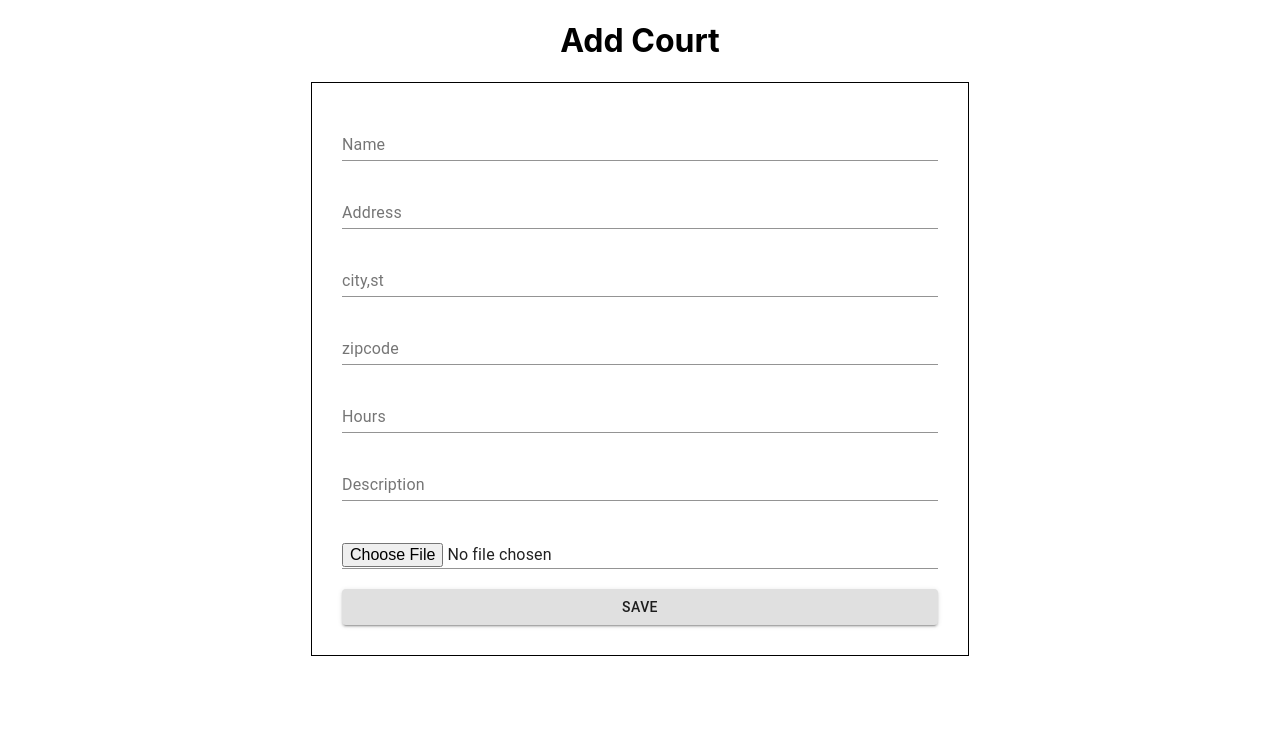
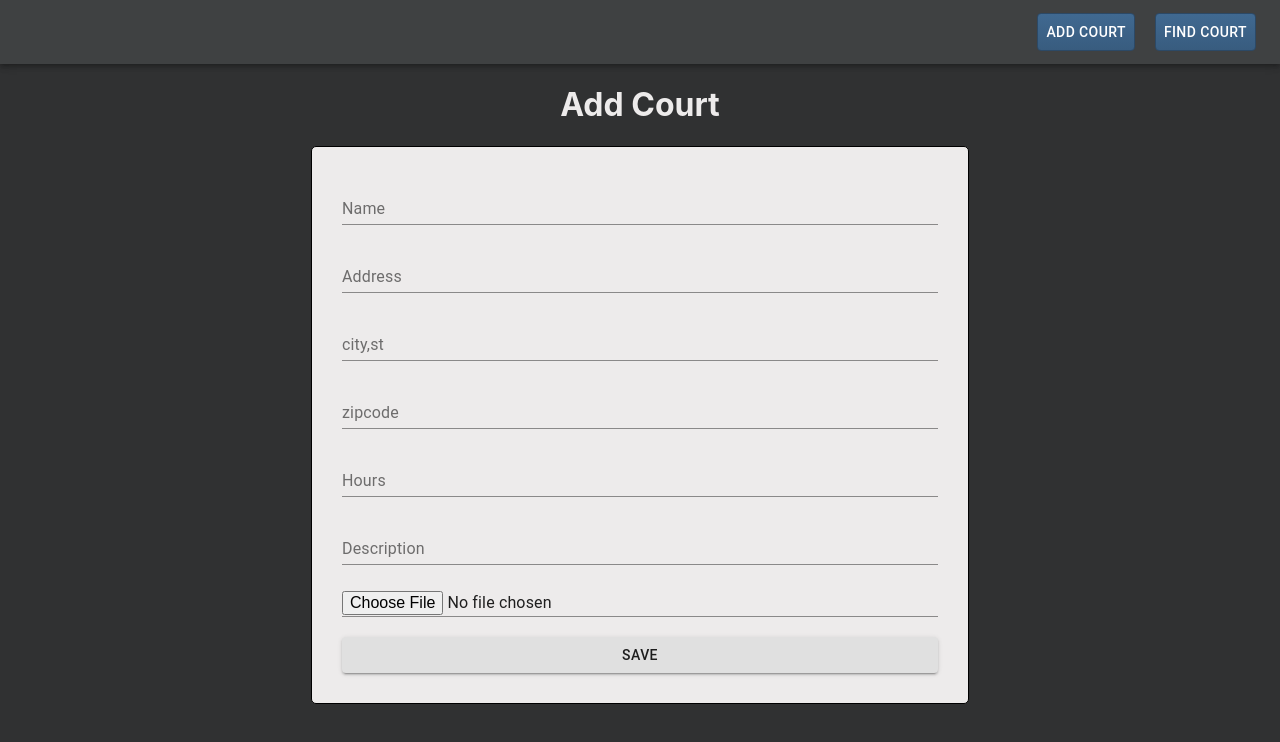
Before and after one commit to RyanC12/myCourts, a React (Create React App) app: page /add in a window 1280 px wide. Shown: the top 742 px of the page. Built offline with nearby package versions, Linux system fonts and the light colour scheme; no server answers.

Commit message:
added styling to AddCourt form

```diff
--- a/src/components/AddCourt.js
+++ b/src/components/AddCourt.js
@@ -2,17 +2,25 @@ import React, { useState, useEffect } from 'react';
 
 import { makeStyles } from '@material-ui/core/styles';
 import TextField from '@material-ui/core/TextField';
+import Input from '@material-ui/core/Input';
 import { Button, Container } from '@material-ui/core/';
+
+import ButtonAppBar from './Nav'
 
 import Map from '../components/Map';
 
 import axios from 'axios';
 
 const useStyles = makeStyles(theme => ({
-    contianer: {
+    root: {
+        backgroundColor: '#303132',
+        height: '100vh'
+    },
+    conatainer: {
         display: 'flex',
         justifyContent: 'center',
         alignItems: 'center',
+        padding: '0'
     },
     formContainer: {
         display: 'flex',
@@ -20,10 +28,13 @@ const useStyles = makeStyles(theme => ({
         width: '50%',
         margin: 'auto',
         padding: '20px',
-        border: '1px solid black'
+        border: '1px solid black',
+        borderRadius: '5px',
+        backgroundColor: '#edebeb'
     },
     addCourtTitle: {
         textAlign: 'center',
+        color: '#edebeb'
     },
 
 }));
@@ -64,6 +75,8 @@ const AddCourt = ({ images, addCourt }) => {
         [newBusinessAddress]
     )
 
+    // function for encoding images submitted by user
+
     const handleName = (e) => {
         setNewBusinessName(e.target.value)
     };
@@ -98,23 +111,25 @@ const AddCourt = ({ images, addCourt }) => {
             newImage
         }]
         setLocations(location)
-
     }
 
     return (
+        <div className={classes.root}>
+            <ButtonAppBar />
             <Container className={classes.container} >
                 <h1 className={classes.addCourtTitle}>Add Court</h1>
                 <form className={classes.formContainer} >
-                <TextField onChange={handleName} style={{ margin: '10px' }} id="standard-basic" label="Name" />
-                <TextField onBlur={handleAddress} style={{ margin: '10px' }} id="standard-basic" label="Address" />
-                <TextField onChange={handleCity} style={{ margin: '10px' }} id="standard-basic" label="city,st" />
-                <TextField onChange={handleZipcode} style={{ margin: '10px' }} id="standard-basic" label="zipcode" />
-                <TextField onChange={handleHours} style={{ margin: '10px' }} id="standard-basic" label="Hours" />
-                <TextField onChange={handleDescription} style={{ margin: '10px' }} id="standard-basic" label="Description" />
-                <TextField onChange={handleImage} type='file' style={{ margin: '10px' }} id="standard-basic" label="Court Image" />
+                    <TextField onChange={handleName} style={{ margin: '10px' }} label="Name" />
+                    <TextField onBlur={handleAddress} style={{ margin: '10px' }} label="Address" />
+                    <TextField onChange={handleCity} style={{ margin: '10px' }} label="city,st" />
+                    <TextField onChange={handleZipcode} style={{ margin: '10px' }} label="zipcode" />
+                    <TextField onChange={handleHours} style={{ margin: '10px' }} label="Hours" />
+                    <TextField onChange={handleDescription} style={{ margin: '10px' }} label="Description" />
+                    <Input onChange={handleImage} type='file' style={{ margin: '10px' }} id="imageInput" label="Court Image" />
                     <Button style={{ margin: '10px' }} onClick={handleSubmit} variant="contained">Save</Button>
                 </form>
             </Container>
+        </div>
         // <div>here we are!</div>
     );
 }
--- a/src/components/Nav.js
+++ b/src/components/Nav.js
@@ -35,7 +35,7 @@ export default function ButtonAppBar() {
   return (
     <div className={classes.root}>
       <AppBar position="static">
-        <Toolbar>
+        <Toolbar style={{ backgroundColor: '#3f4142' }}>
           <Typography variant="h6" className={classes.title}>
             {/* myCourts */}
           </Typography>
```
Lines whose indentation alone changed are shown as unchanged.
